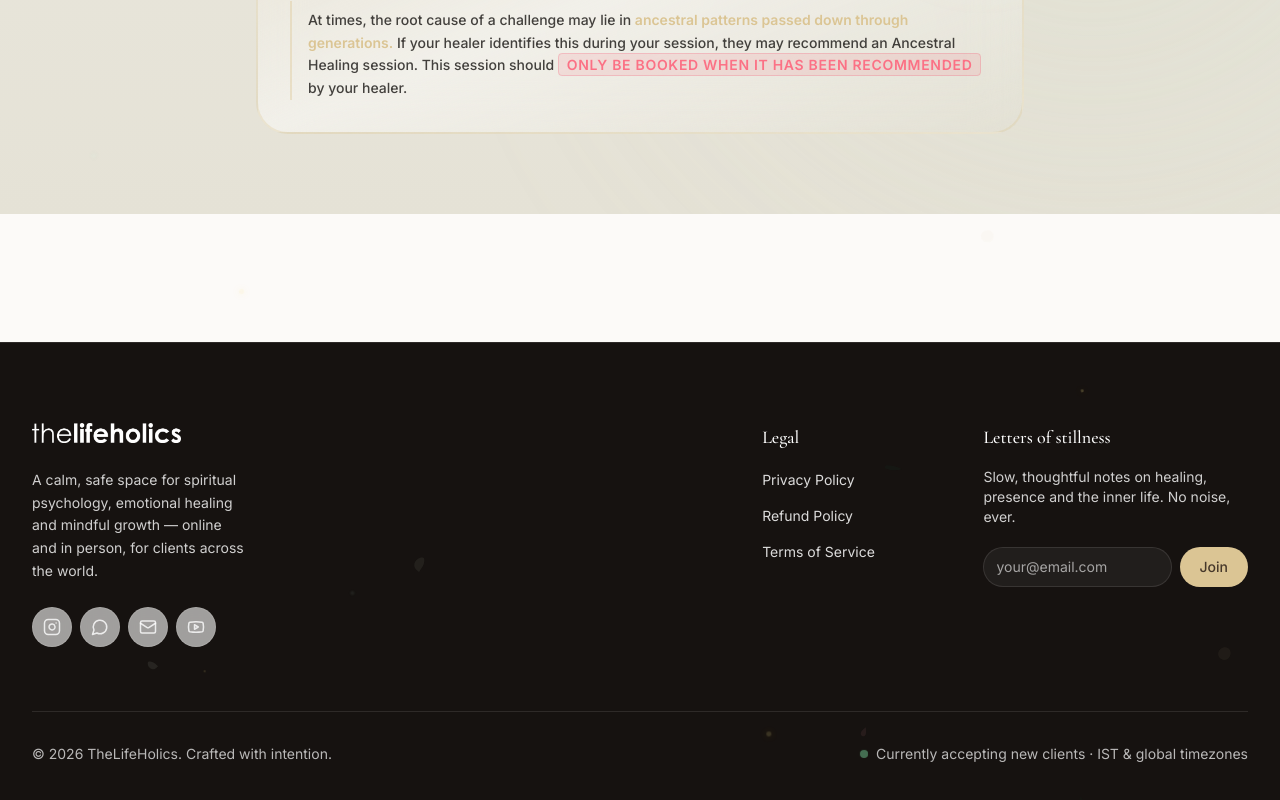
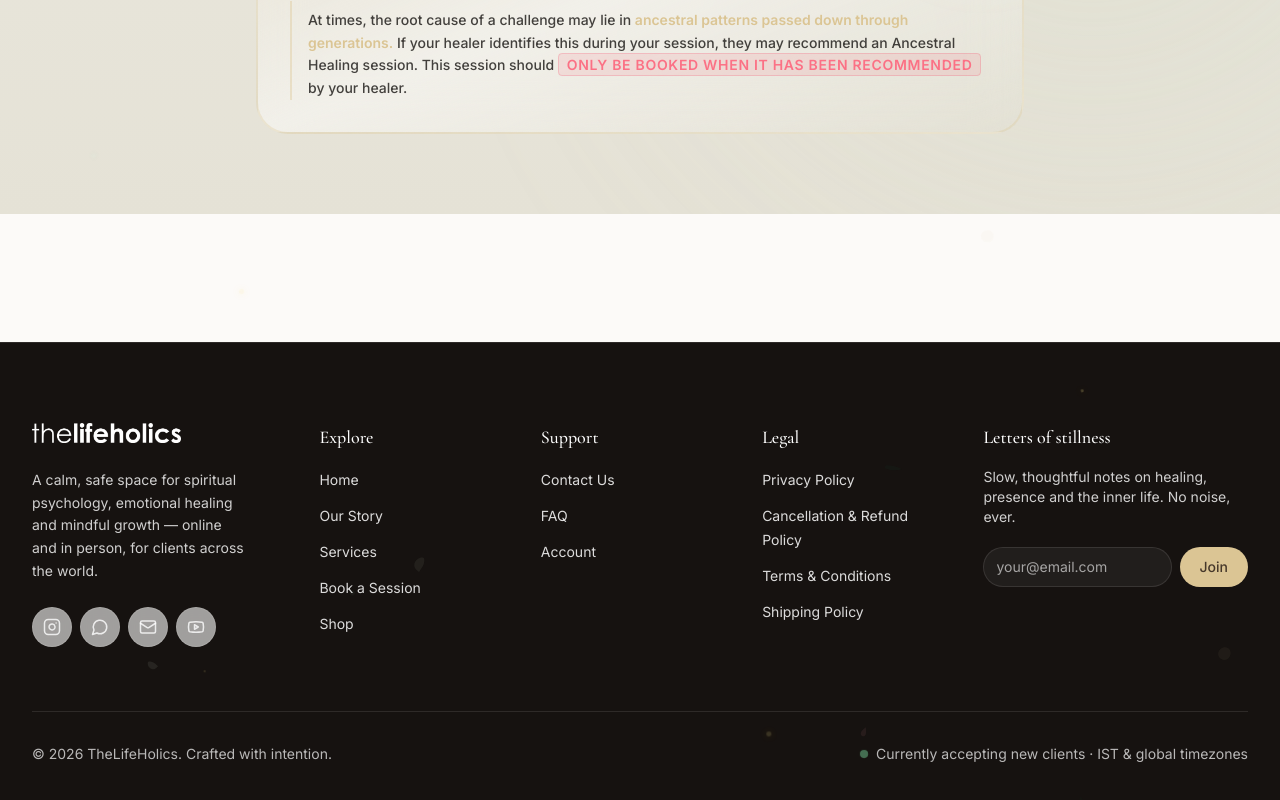
Before and after one commit to infolifeholics/lifeholic, a Next.js app: page /plans in a window 1280 px wide. Shown: the part 1377-2177 px from the top of the page. Built offline with nearby package versions, Linux system fonts and the light colour scheme; no server answers; the database is empty.

Commit message:
text ui fix and add all link and remove

```diff
--- a/components/site/site-footer.tsx
+++ b/components/site/site-footer.tsx
@@ -12,30 +12,30 @@ import { cn } from '@/lib/utils';
 
 const COLS = [
   {
-    title: '',
+    title: 'Explore',
     links: [
-      { href: '/', label: '' },
-      { href: '/about', label: '' },
-      { href: '/services', label: '' },
-      { href: '/booking', label: '  ' },
-      { href: '/shop', label: '' },
+      { href: '/', label: 'Home' },
+      { href: '/about', label: 'Our Story' },
+      { href: '/services', label: 'Services' },
+      { href: '/booking', label: 'Book a Session' },
+      { href: '/shop', label: 'Shop' },
     ],
   },
   {
-    title: '',
+    title: 'Support',
     links: [
-      { href: '/contact', label: '' },
-      { href: '/faq', label: '' },
-      { href: '/account', label: '' },
-      // { href: '/admin', label: 'Admin' },
+      { href: '/contact', label: 'Contact Us' },
+      { href: '/faq', label: 'FAQ' },
+      { href: '/account', label: 'Account' },
     ],
   },
   {
     title: 'Legal',
     links: [
       { href: '/legal/privacy', label: 'Privacy Policy' },
-      { href: '/legal/refund', label: 'Refund Policy' },
-      { href: '/legal/terms', label: 'Terms of Service' },
+      { href: '/legal/refund', label: 'Cancellation & Refund Policy' },
+      { href: '/legal/terms', label: 'Terms & Conditions' },
+      { href: '/legal/shipping', label: 'Shipping Policy' },
     ],
   },
 ];
```
